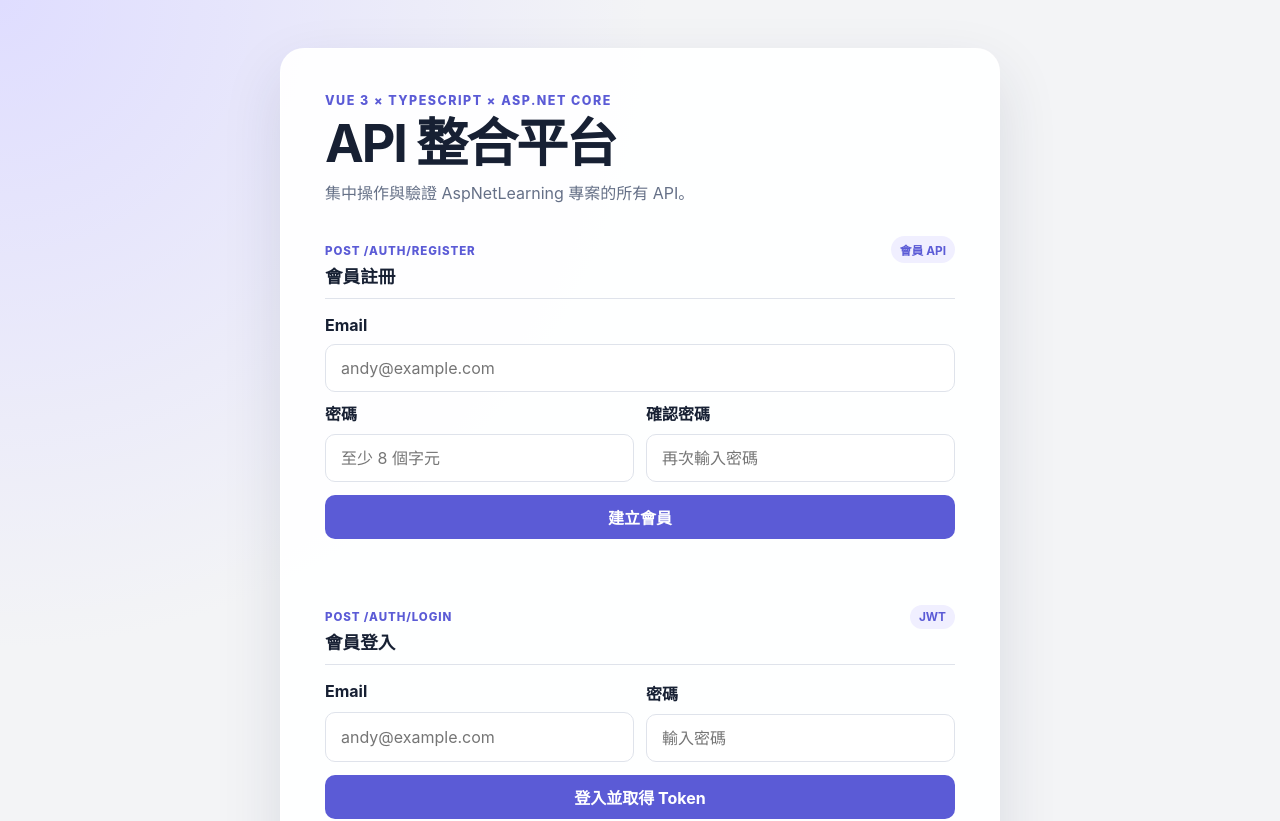
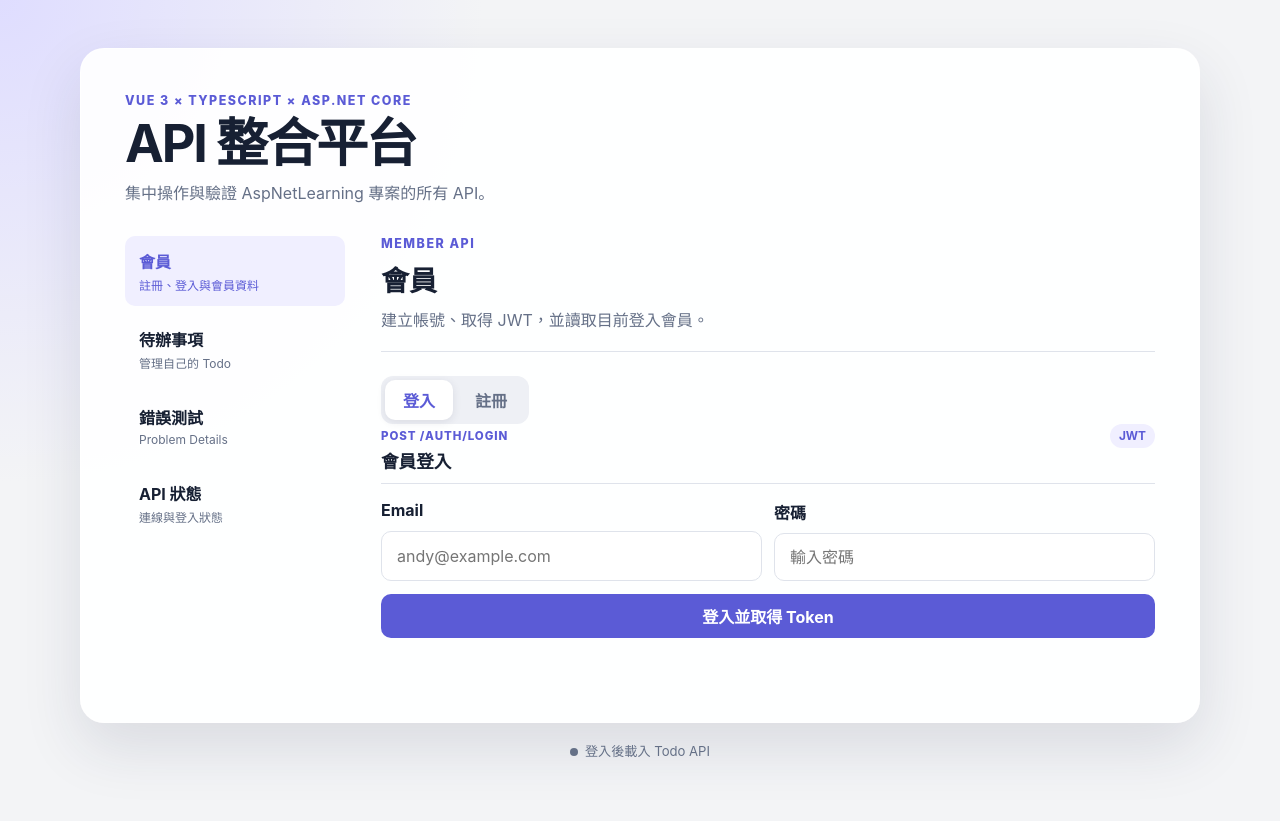
Before and after one commit to zxcvbn848/AspNetLearning, a Vue app in the folder frontend/: page / in a window 1280 px wide. Shown: the top 821 px of the page. After the commit the page ends 800 px from the top, so only its background shows below. Built offline with nearby package versions, Linux system fonts and the light colour scheme.

Commit message:
feat: add dashboard navigation

```diff
--- a/frontend/src/App.vue
+++ b/frontend/src/App.vue
@@ -10,6 +10,29 @@ import { authUnauthorizedEvent } from './services/apiClient'
 import { createTodoItem, deleteTodoItem, getTodoItems, updateTodoItem } from './services/todoApi'
 import type { TodoItem } from './types/todo'
 
+// 使用字串聯集限制頁面名稱，避免傳入拼錯或不存在的頁面。
+type DashboardPage = 'member' | 'todos' | 'errors' | 'status'
+type AuthForm = 'login' | 'register'
+
+// 導覽項目的資料結構，讓按鈕可以用同一份陣列產生。
+interface NavigationItem {
+  id: DashboardPage
+  label: string
+  description: string
+}
+
+// 導覽設定只負責顯示文字與對應頁面，不包含 API 邏輯。
+const navigationItems: NavigationItem[] = [
+  { id: 'member', label: '會員', description: '註冊、登入與會員資料' },
+  { id: 'todos', label: '待辦事項', description: '管理自己的 Todo' },
+  { id: 'errors', label: '錯誤測試', description: 'Problem Details' },
+  { id: 'status', label: 'API 狀態', description: '連線與登入狀態' },
+]
+
+// ref 保存目前選取的頁面；變更 value 時，Vue 會自動切換畫面。
+const activePage = ref<DashboardPage>('member')
+// 未登入時只顯示一張會員表單，避免登入與註冊表單同時拉長頁面。
+const activeAuthForm = ref<AuthForm>('login')
 const todos = ref<TodoItem[]>([])
 const newTitle = ref('')
 const message = ref('')
@@ -26,6 +49,15 @@ const loginVersion = ref(0)
 const hasAccessToken = ref(Boolean(window.sessionStorage.getItem('accessToken')))
 // Vite 正式建置時 DEV 是 false，因此不會顯示刻意產生錯誤的學習區塊。
 const isDevelopment = import.meta.env.DEV
+
+/** 切換功能頁；進入待辦頁時同步取得最新資料。 */
+function selectPage(page: DashboardPage): void {
+  activePage.value = page
+
+  if (page === 'todos') {
+    void loadTodos()
+  }
+}
 
 /** 從 ASP.NET Core API 重新取得所有 Todo。 */
 async function loadTodos(): Promise<void> {
@@ -64,6 +96,8 @@ function handleLoggedOut(message = '已登出。', success = true): void {
   editDialog.value?.close()
   authVersion.value++
   loginVersion.value++
+  activePage.value = 'member'
+  activeAuthForm.value = 'login'
   showMessage(message, success)
 }
 
@@ -207,21 +241,81 @@ onBeforeUnmount(() => {
 </script>
 
 <template>
-  <main class="todo-app">
+  <main class="dashboard-shell">
     <header class="page-header">
       <p class="eyebrow">Vue 3 × TypeScript × ASP.NET Core</p>
       <h1>API 整合平台</h1>
       <p class="subtitle">集中操作與驗證 AspNetLearning 專案的所有 API。</p>
+    </header>
+
+    <div class="dashboard-layout">
+      <!-- nav 表示這組按鈕是主要功能導覽，方便輔助工具辨識。 -->
+      <nav class="dashboard-nav" aria-label="API 功能導覽">
+        <!-- v-for 依 navigationItems 建立相同結構的導覽按鈕。 -->
+        <button
+          v-for="item in navigationItems"
+          :key="item.id"
+          type="button"
+          class="nav-button"
+          :class="{ active: activePage === item.id }"
+          :aria-current="activePage === item.id ? 'page' : undefined"
+          @click="selectPage(item.id)"
+        >
+          <span>{{ item.label }}</span>
+          <small>{{ item.description }}</small>
+        </button>
+
         <button v-if="hasAccessToken" type="button" class="logout-button" @click="handleLoggedOut()">
           登出
         </button>
-    </header>
+      </nav>
 
-    <RegisterForm />
-    <!-- key 改變時會重新建立元件，使登入成功後立即重新呼叫 GET /auth/me。 -->
-    <LoginForm :key="loginVersion" @logged-in="handleLoggedIn" />
-    <CurrentUserPanel :key="authVersion" />
-    <ErrorHandlingPanel v-if="isDevelopment" />
+      <div class="dashboard-content">
+        <!-- v-if 只建立目前選取的功能頁，避免所有表單同時拉長畫面。 -->
+        <section v-if="activePage === 'member'" aria-labelledby="member-page-heading">
+          <div class="content-heading">
+            <p class="eyebrow">Member API</p>
+            <h2 id="member-page-heading">會員</h2>
+            <p>建立帳號、取得 JWT，並讀取目前登入會員。</p>
+          </div>
+
+          <template v-if="!hasAccessToken">
+            <div class="auth-switch" aria-label="會員操作">
+              <button
+                type="button"
+                :class="{ active: activeAuthForm === 'login' }"
+                @click="activeAuthForm = 'login'"
+              >
+                登入
+              </button>
+              <button
+                type="button"
+                :class="{ active: activeAuthForm === 'register' }"
+                @click="activeAuthForm = 'register'"
+              >
+                註冊
+              </button>
+            </div>
+
+            <!-- v-if 只建立目前選擇的表單，切換時會清除尚未送出的輸入內容。 -->
+            <LoginForm
+              v-if="activeAuthForm === 'login'"
+              :key="loginVersion"
+              @logged-in="handleLoggedIn"
+            />
+            <RegisterForm v-else />
+          </template>
+
+          <!-- 登入後只顯示會員資料，登出按鈕位於左側導覽列。 -->
+          <CurrentUserPanel v-else :key="authVersion" />
+        </section>
+
+        <section v-else-if="activePage === 'todos'" aria-labelledby="todo-page-heading">
+          <div class="content-heading">
+            <p class="eyebrow">Todo API</p>
+            <h2 id="todo-page-heading">待辦事項</h2>
+            <p>新增、完成、修改與刪除目前會員的待辦事項。</p>
+          </div>
 
           <!-- prevent 阻止瀏覽器送出表單後重新整理整頁。 -->
           <form class="create-form api-section" @submit.prevent="createTodo">
@@ -266,8 +360,43 @@ onBeforeUnmount(() => {
               />
             </ul>
 
-      <p v-else class="empty-state">目前沒有待辦事項。</p>
+            <p v-else class="empty-state">
+              {{ hasAccessToken ? '目前沒有待辦事項。' : '請先到會員頁登入。' }}
+            </p>
           </section>
+        </section>
+
+        <!-- 例外測試端點只存在於開發環境；正式建置改顯示說明文字。 -->
+        <ErrorHandlingPanel v-else-if="activePage === 'errors' && isDevelopment" />
+        <section v-else-if="activePage === 'errors'" class="empty-page">
+          <h2>錯誤測試</h2>
+          <p>正式環境不提供刻意產生例外的測試功能。</p>
+        </section>
+
+        <section v-else class="status-page" aria-labelledby="status-page-heading">
+          <div class="content-heading">
+            <p class="eyebrow">Runtime Status</p>
+            <h2 id="status-page-heading">API 狀態</h2>
+            <p>查看目前瀏覽器分頁保存的登入與連線狀態。</p>
+          </div>
+
+          <dl class="status-list">
+            <div>
+              <dt>登入狀態</dt>
+              <dd>{{ hasAccessToken ? '已登入' : '未登入' }}</dd>
+            </div>
+            <div>
+              <dt>Todo API</dt>
+              <dd>{{ !hasAccessToken ? '登入後檢查' : isConnected ? '連線正常' : '無法連線' }}</dd>
+            </div>
+            <div>
+              <dt>前端環境</dt>
+              <dd>{{ isDevelopment ? 'Development' : 'Production' }}</dd>
+            </div>
+          </dl>
+        </section>
+      </div>
+    </div>
   </main>
 
   <!-- dialog 提供鍵盤焦點管理；內容與樣式由 Vue 頁面自行控制。 -->
--- a/frontend/src/style.css
+++ b/frontend/src/style.css
@@ -36,8 +36,8 @@ button:focus-visible, input:focus-visible {
 
 button:disabled { cursor: wait; opacity: 0.6; }
 
-.todo-app {
-  width: min(100%, 720px);
+.dashboard-shell {
+  width: min(100%, 1120px);
   margin: 0 auto;
   padding: clamp(24px, 5vw, 44px);
   border: 1px solid rgb(255 255 255 / 70%);
@@ -47,6 +47,50 @@ button:disabled { cursor: wait; opacity: 0.6; }
 }
 
 .page-header { margin-bottom: 32px; }
+
+.dashboard-layout {
+  display: grid;
+  grid-template-columns: 220px minmax(0, 1fr);
+  gap: 36px;
+}
+
+.dashboard-nav {
+  display: flex;
+  flex-direction: column;
+  gap: 8px;
+}
+
+.nav-button {
+  display: grid;
+  gap: 3px;
+  width: 100%;
+  padding: 13px 14px;
+  color: var(--muted);
+  background: transparent;
+  text-align: left;
+}
+
+.nav-button span { color: var(--text); font-weight: 750; }
+.nav-button small { font-size: 0.75rem; }
+.nav-button:hover { background: #f5f5ff; }
+.nav-button.active { color: var(--primary); background: #f0efff; }
+.nav-button.active span { color: var(--primary); }
+.dashboard-content { min-width: 0; }
+.content-heading { padding-bottom: 20px; border-bottom: 1px solid var(--border); }
+.content-heading h2 { margin-bottom: 8px; font-size: 1.75rem; }
+.content-heading p:last-child { margin-bottom: 0; color: var(--muted); }
+
+.auth-switch {
+  display: inline-flex;
+  gap: 4px;
+  margin-top: 24px;
+  padding: 4px;
+  border-radius: 12px;
+  background: #eef0f5;
+}
+
+.auth-switch button { padding: 8px 18px; color: var(--muted); background: transparent; font-weight: 700; }
+.auth-switch button.active { color: var(--primary); background: var(--surface); box-shadow: 0 2px 8px rgb(37 44 71 / 10%); }
 
 .logout-button {
   margin-top: 18px;
@@ -167,7 +211,7 @@ h1 {
 .empty-state { margin: 28px 0 4px; color: var(--muted); text-align: center; }
 
 footer {
-  width: min(100%, 720px);
+  width: min(100%, 1120px);
   margin: 18px auto 0;
   color: var(--muted);
   font-size: 0.82rem;
@@ -186,6 +230,12 @@ footer {
 
 .status-dot.connected::before { background: var(--success); }
 .status-dot.pending::before { background: var(--muted); }
+.status-list { display: grid; gap: 0; margin: 24px 0 0; }
+.status-list div { display: grid; grid-template-columns: 140px 1fr; gap: 20px; padding: 16px 0; border-bottom: 1px solid var(--border); }
+.status-list dt { color: var(--muted); font-weight: 700; }
+.status-list dd { margin: 0; font-weight: 700; }
+.empty-page { padding: 24px 0; }
+.empty-page p { color: var(--muted); }
 
 .edit-dialog {
   width: min(calc(100% - 32px), 480px);
@@ -219,7 +269,12 @@ footer {
 
 @media (max-width: 560px) {
   body { padding: 20px 12px; }
-  .todo-app { border-radius: 18px; }
+  .dashboard-shell { border-radius: 18px; }
+  .dashboard-layout { grid-template-columns: 1fr; gap: 24px; }
+  .dashboard-nav { flex-direction: row; overflow-x: auto; padding-bottom: 6px; }
+  .nav-button { flex: 0 0 auto; width: auto; white-space: nowrap; }
+  .nav-button small { display: none; }
+  .dashboard-nav .logout-button { flex: 0 0 auto; margin: 0; }
   .input-row { grid-template-columns: 1fr; }
   .input-row button { min-height: 44px; }
   .auth-form { grid-template-columns: 1fr; }
@@ -227,6 +282,7 @@ footer {
   .todo-item { grid-template-columns: auto 1fr; }
   .todo-actions { grid-column: 2; justify-content: flex-end; }
   .edit-form { padding: 22px; }
+  .status-list div { grid-template-columns: 110px 1fr; }
 }
 
 @media (prefers-reduced-motion: no-preference) {
```
Also changed, not shown: 3 other files (tests, documents, lock files or other folders). Lines whose indentation alone changed are shown as unchanged.
